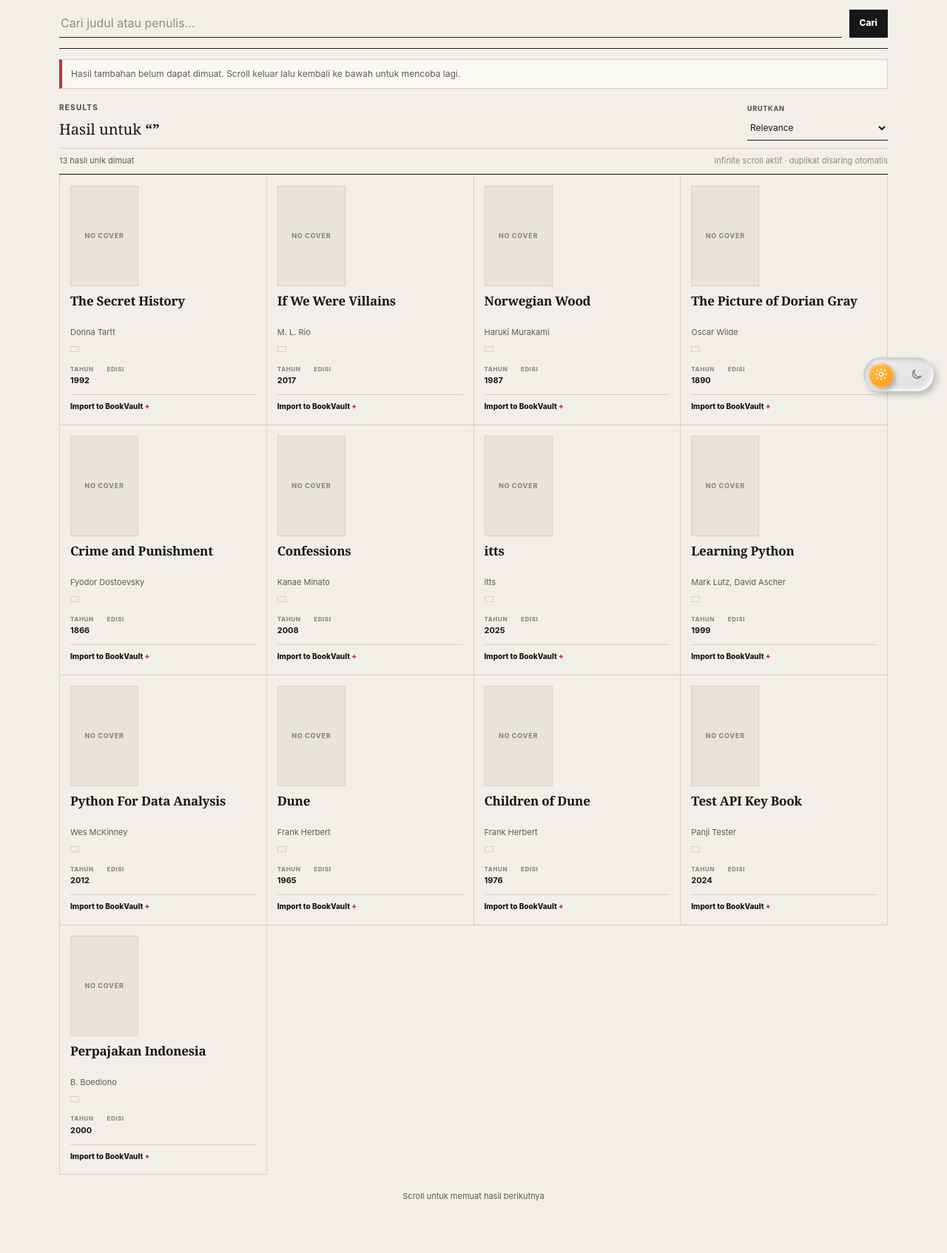
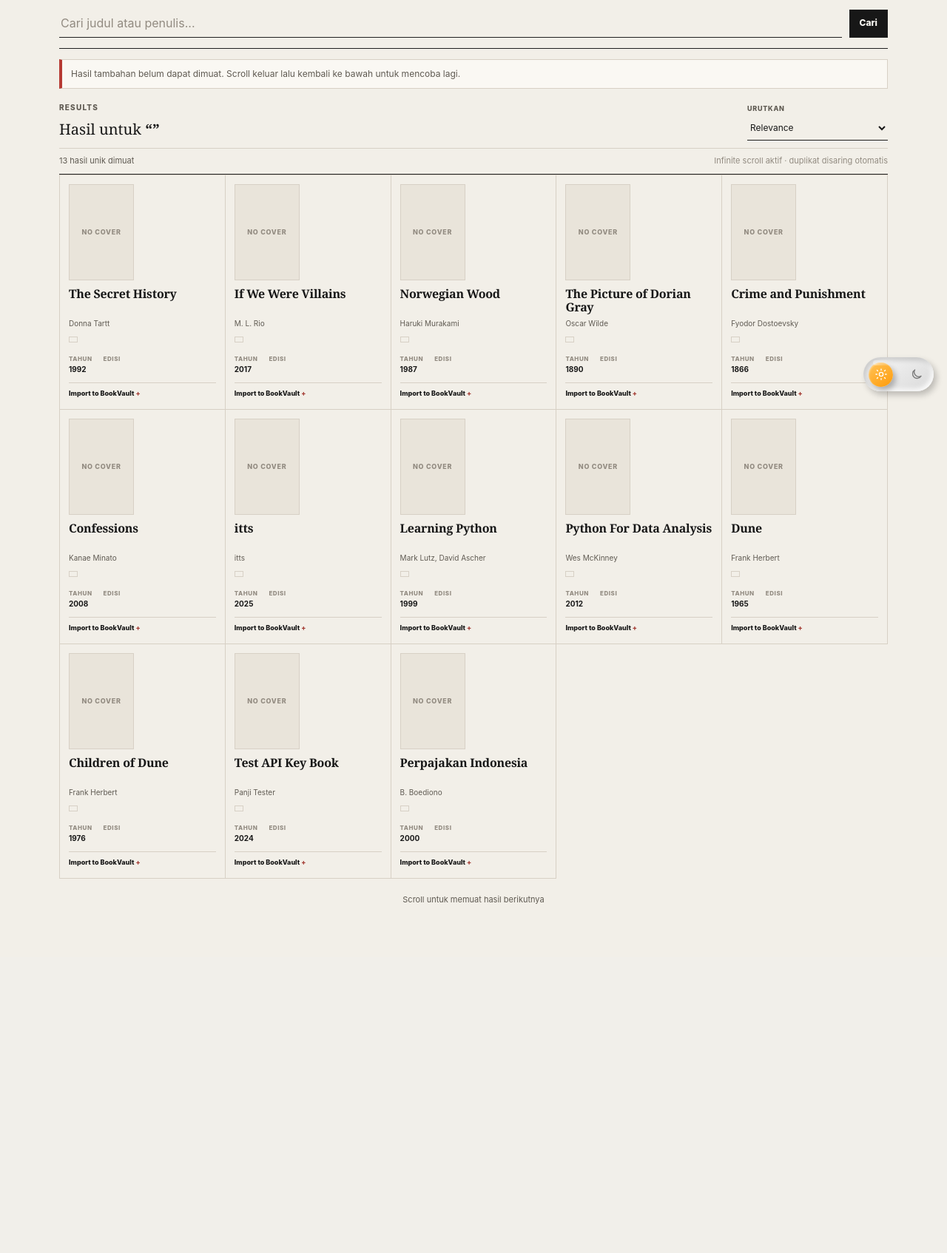
Before and after one commit to panjiaryasoma/bookvault-flask, a Flask app: template templates/public_books.html in a window 1280 px wide. Shown: the part 253-1947 px from the top of the page at 74% size. After the commit the page ends 1475 px from the top, so only its background shows below. Run offline with Flask 3, Linux system fonts and the light colour scheme; the template is opened without the code that fills it: values that come from a table or form of the project are taken from there, others are empty; a user stored in the database is signed in; some libraries are stand-ins or nearby versions.

Commit message:
Use five-column public book grid

```diff
--- a/static/css/public_books.css
+++ b/static/css/public_books.css
@@ -251,14 +251,14 @@
 
 .public-results-list {
     display: grid;
-    grid-template-columns: repeat(4, minmax(0, 1fr));
+    grid-template-columns: repeat(5, minmax(0, 1fr));
     border-top: 1px solid var(--line-soft);
     border-left: 1px solid var(--line-soft);
 }
 
 .public-book-row {
     min-width: 0;
-    padding: 14px;
+    padding: 12px;
     border-right: 1px solid var(--line-soft);
     border-bottom: 1px solid var(--line-soft);
     background: transparent;
@@ -269,13 +269,13 @@
 }
 
 .public-book-media {
-    margin-bottom: 10px;
+    margin-bottom: 9px;
 }
 
 .public-book-media img,
 .api-cover-placeholder {
-    width: 92px;
-    height: 136px;
+    width: 88px;
+    height: 130px;
     display: block;
     object-fit: cover;
     border: 1px solid var(--line-soft);
@@ -310,7 +310,7 @@
     margin: 0;
     color: var(--paper);
     font-family: Georgia, "Times New Roman", serif;
-    font-size: 17px;
+    font-size: 16px;
     line-height: 1.15;
     letter-spacing: -0.015em;
 }
@@ -322,12 +322,12 @@
     overflow: hidden;
     margin: 5px 0 0;
     color: var(--muted);
-    font-size: 11px;
+    font-size: 10px;
 }
 
 .source-badge {
     display: inline-block;
-    margin-top: 8px;
+    margin-top: 7px;
     padding: 3px 5px;
     border: 1px solid var(--line-soft);
     color: var(--muted);
@@ -339,8 +339,8 @@
 
 .book-metadata {
     display: flex;
-    gap: 18px;
-    margin: 10px 0 0;
+    gap: 15px;
+    margin: 9px 0 0;
 }
 
 .book-metadata div {
@@ -359,22 +359,22 @@
 .book-metadata dd {
     margin: 0;
     color: var(--paper);
-    font-size: 11px;
+    font-size: 10px;
     font-weight: 700;
 }
 
 .import-panel {
-    margin-top: 10px;
+    margin-top: 9px;
     border-top: 1px solid var(--line-soft);
 }
 
 .import-panel summary {
     width: max-content;
     max-width: 100%;
-    padding: 8px 0 2px;
+    padding: 7px 0 2px;
     color: var(--paper);
     cursor: pointer;
-    font-size: 10px;
+    font-size: 9px;
     font-weight: 800;
     list-style: none;
 }
@@ -449,13 +449,13 @@
     50% { opacity: 0.25; }
 }
 
-@media (max-width: 980px) {
+@media (max-width: 1050px) {
     .public-results-list {
-        grid-template-columns: repeat(3, minmax(0, 1fr));
+        grid-template-columns: repeat(4, minmax(0, 1fr));
     }
 }
 
-@media (max-width: 820px) {
+@media (max-width: 860px) {
     .public-header__inner {
         width: min(100% - 28px, var(--shell));
         align-items: flex-start;
@@ -470,6 +470,10 @@
 
     .provider-summary {
         max-width: 280px;
+    }
+
+    .public-results-list {
+        grid-template-columns: repeat(3, minmax(0, 1fr));
     }
 }
 
```
